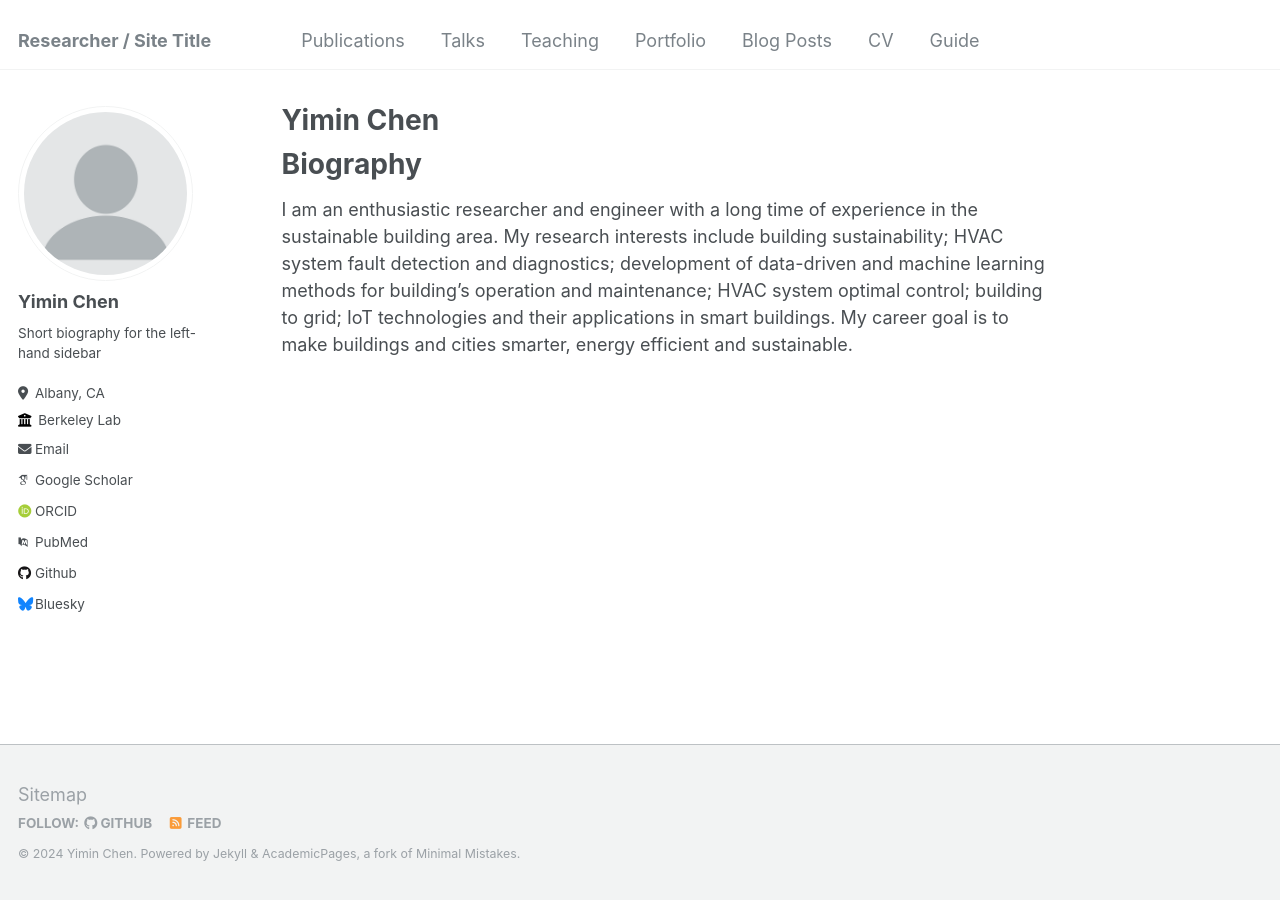
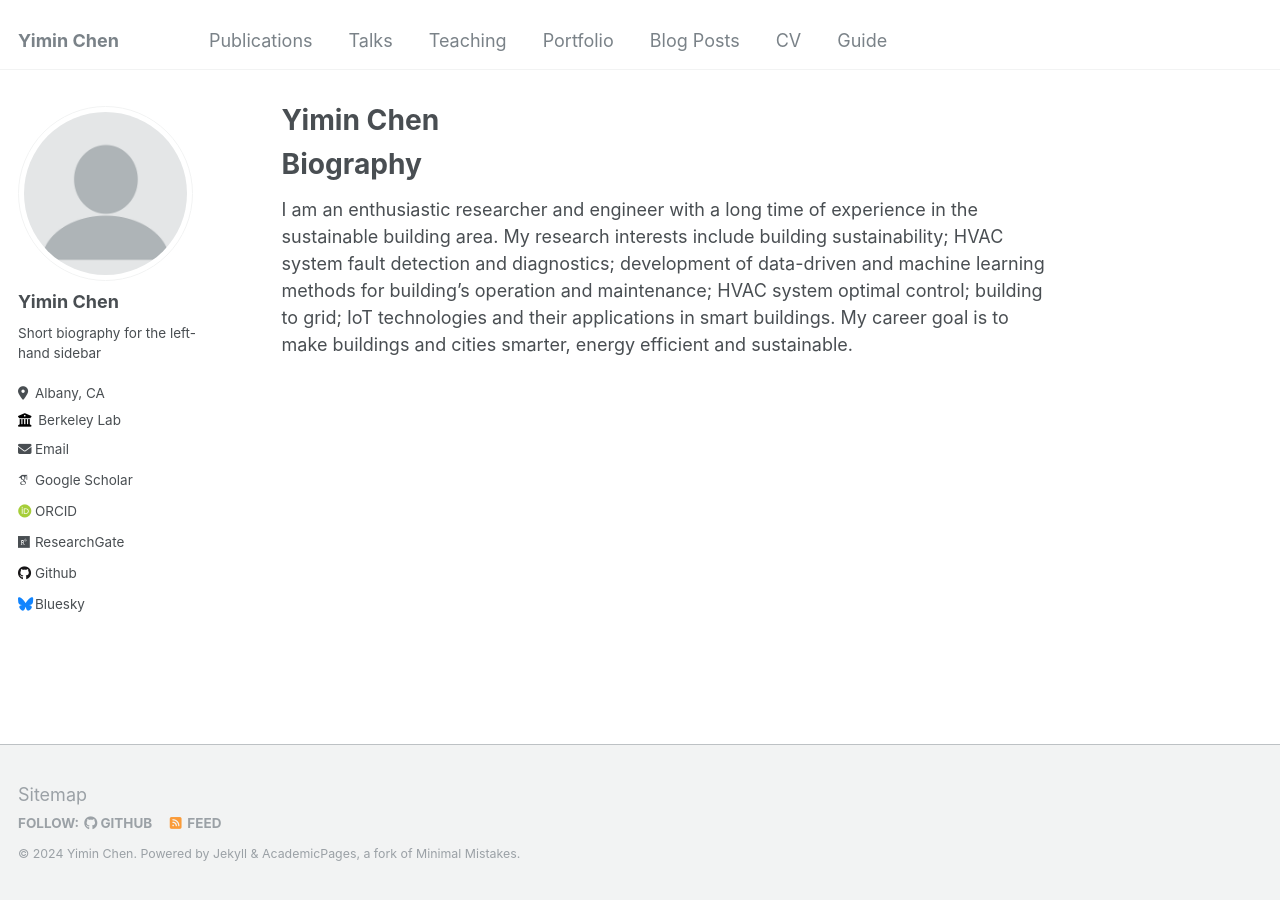
Before and after one commit to chenymstudy2015/YiminChen, a Jekyll site: the page built from _pages/about.md, in a window 1280 px wide. Built offline with Jekyll 4.4.1, drawn with Linux system fonts in a browser that asks for light colours; some web fonts are replaced; part of the change alters nothing that is shown.

Commit message:
Update _config.yml

```diff
--- a/_config.yml
+++ b/_config.yml
@@ -8,7 +8,7 @@
 
 # Basic Site Settings
 locale                   : "en-US"
-title                    : "Researcher / Site Title"
+title                    : "Yimin Chen"
 title_separator          : "-"
 name                     : &name "Yimin Chen"
 description              : &description "personal description"
@@ -31,13 +31,13 @@ author:
   email            : "chenym1979@gmail.com"
 
   # Academic websites
-  arxiv            : # URL - Update with the correct link to your profile
+  # arxiv            : # URL - Update with the correct link to your profile
   googlescholar    : "https://scholar.google.com/citations?user=iafPwggAAAAJ&hl=zh-TW&oi=ao"
-  impactstory      : # URL
+  # impactstory      : # URL
   orcid            : "https://orcid.org/0000-0003-3818-1655"
-  semantic         : # URL
-  pubmed           : "https://www.ncbi.nlm.nih.gov/pubmed/?term=john+snow"
-  researchgate     : # URL
+  # semantic         : # URL
+  # pubmed           : "https://www.ncbi.nlm.nih.gov/pubmed/?term=john+snow"
+  researchgate     : "https://www.researchgate.net/profile/Yimin-Chen-25"
 
   # Repositories and software development
   bitbucket        : # Username - Update with your username on the site
```
